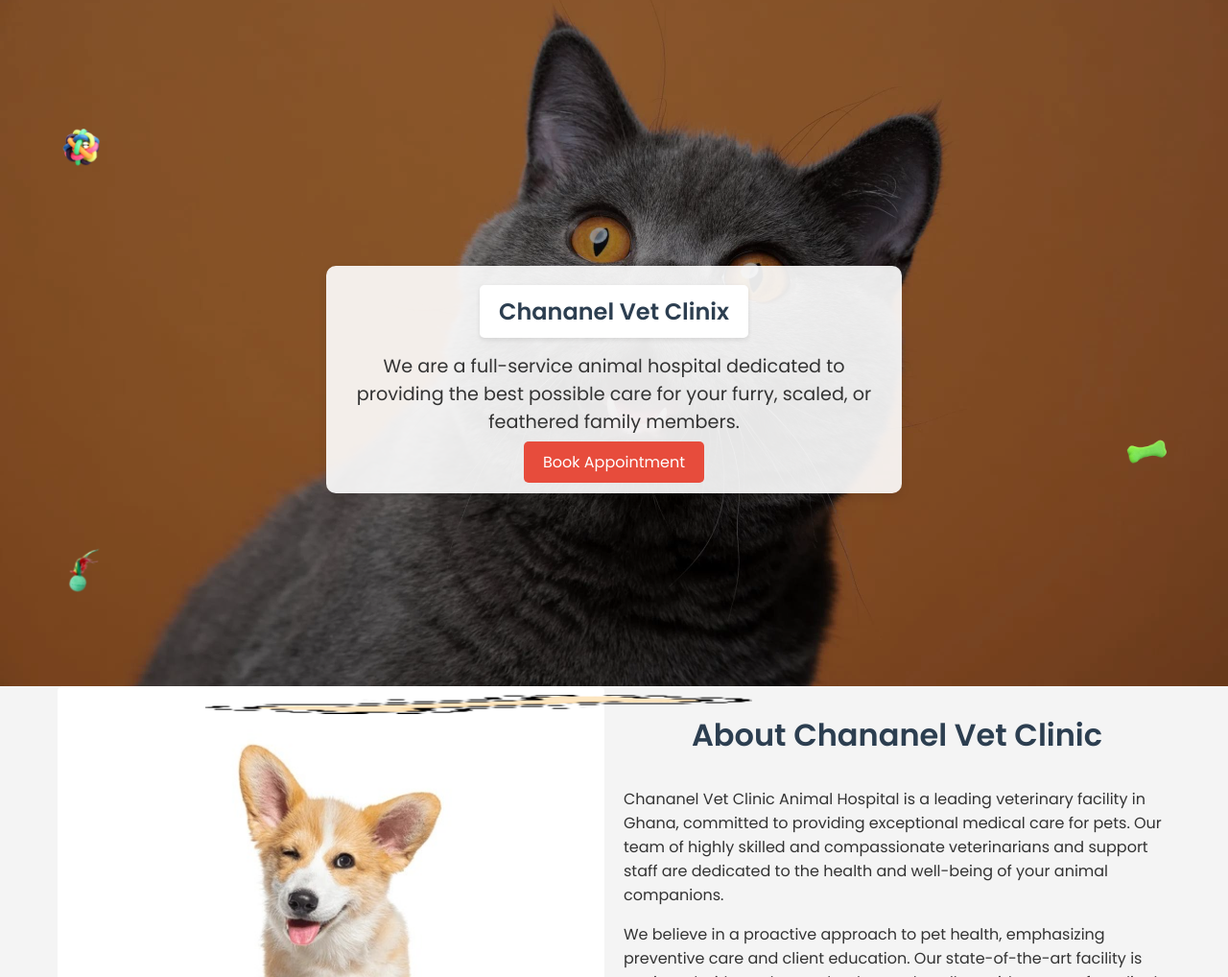
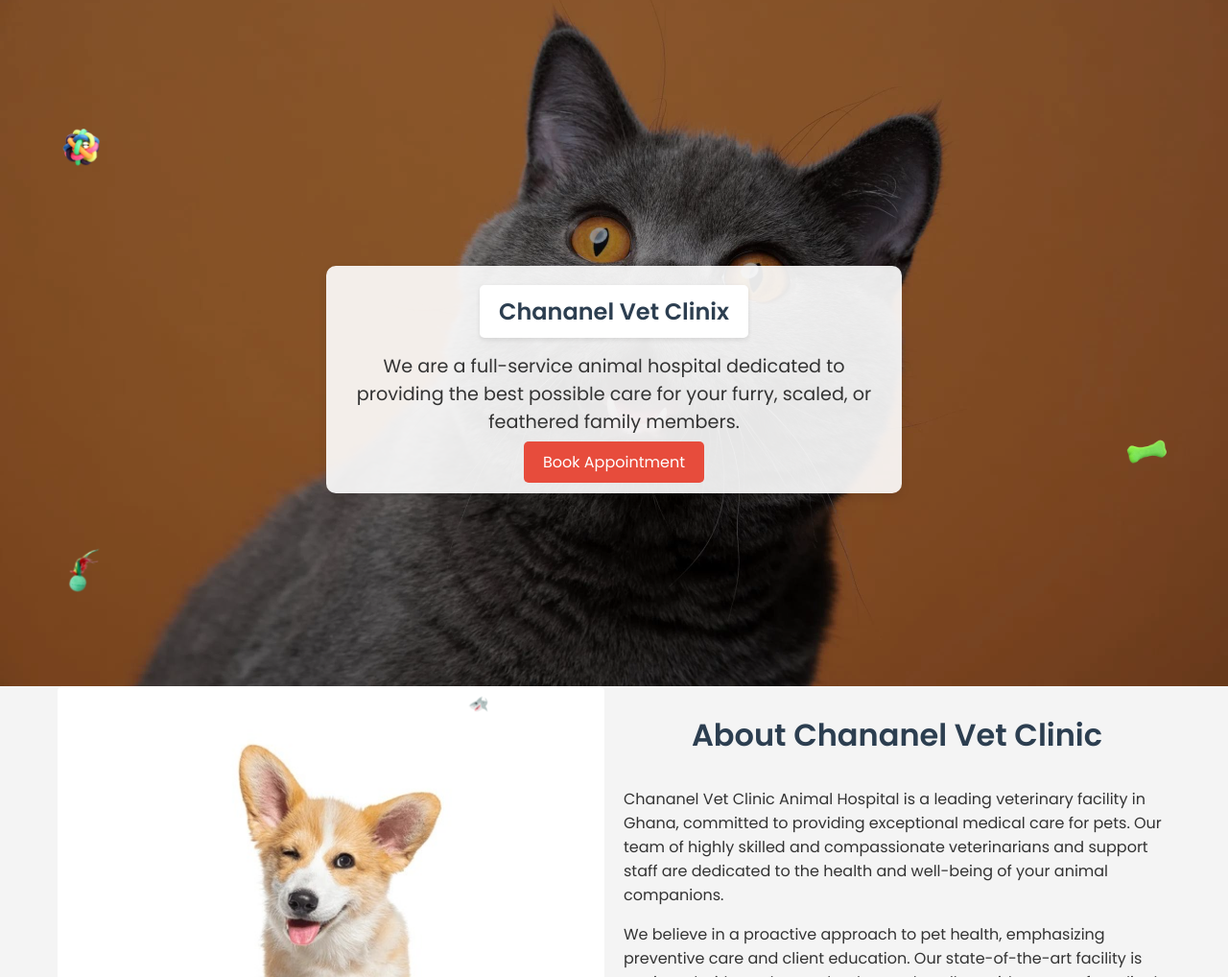
Before and after one commit to odark007/chananelvets, a plain HTML site: page index.html in a window 1280 px wide. Shown: the part 82-1100 px from the top of the page at 96% size. Drawn offline with Linux system fonts and the light colour scheme; some packages are replaced by stand-ins of ours.

Commit message:
bone icon to shark

```diff
--- a/index.html
+++ b/index.html
@@ -53,7 +53,7 @@
         <div class="about-content">
           <div class="about-image">
             <img src="assets/dog-vet.jpg" alt="Veterinarian with a dog">
-            <img src="assets/bone-icon.png" alt="Bone Icon" class="about-toy">
+            <img src="assets/bone-icon.svg" alt="Bone Icon" class="about-toy">
           </div>
           <div class="about-text">
             <h2 class="section-title">About Chananel Vet Clinic</h2>
```
Also changed, not shown: assets/bone-icon.png (deleted).
